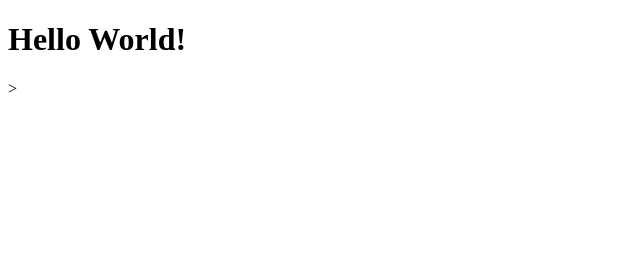
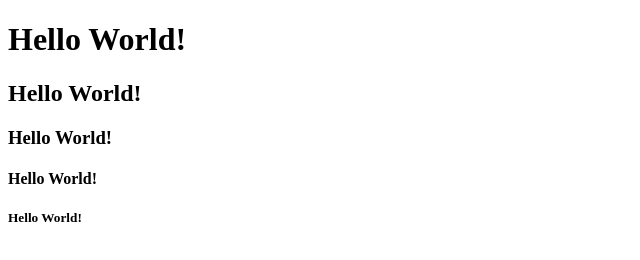
Before and after one commit to AMItheWise/test, a plain HTML site: page Site/index.html in a window 1280 px wide. Shown: the whole page, without its empty margins (0-640 px from the left). Drawn offline with Linux system fonts and the light colour scheme.

Commit message:
Some Changes.

```diff
--- a/Site/index.html
+++ b/Site/index.html
@@ -4,6 +4,10 @@
 	<title>Hello World!</title>
 </head>
 <body>
-<h1>Hello World!</h1>>
+<h1>Hello World!</h1>
+<h2>Hello World!</h2>
+<h3>Hello World!</h3>
+<h4>Hello World!</h4>
+<h5>Hello World!</h5>
 </body>
 </html>
```
